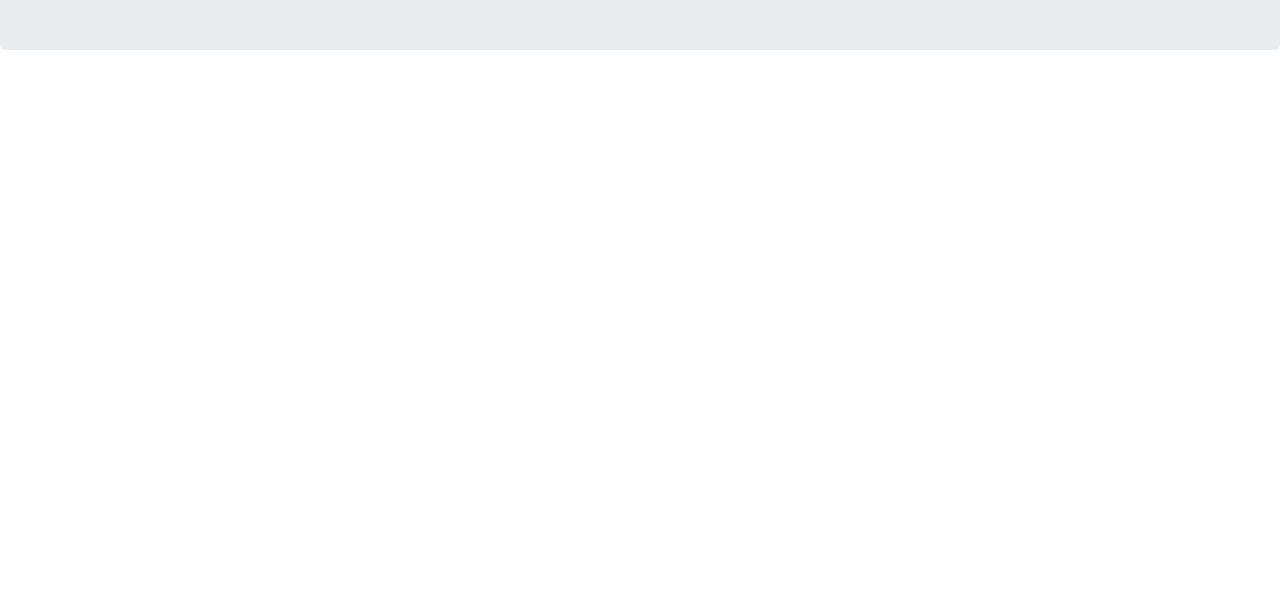
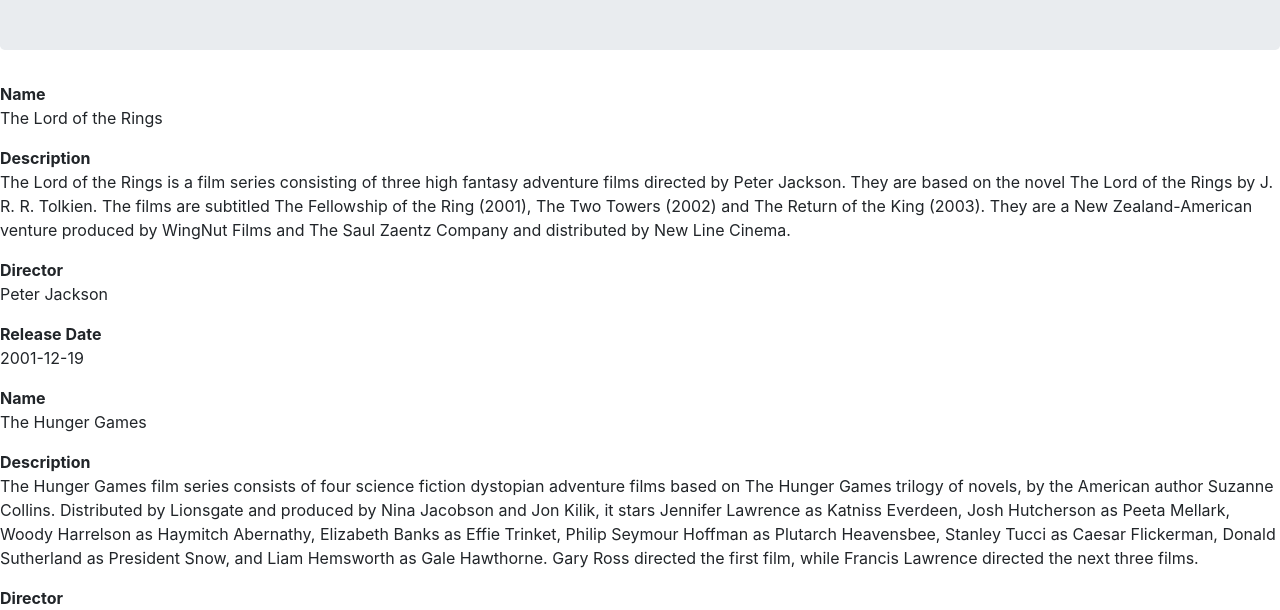
Before and after one commit to VictorESC/practica_vuejs_introduccion, a website: page index.html in a window 1280 px wide. Shown: the part 190-800 px from the top of the page. Drawn offline with nearby package versions, Linux system fonts and the light colour scheme.

Commit message:
v-for v-for v-for v-for v-for

```diff
--- a/index.html
+++ b/index.html
@@ -35,7 +35,16 @@
                 <h1>{{ col.collection.title }}</h1>
             </div>
             <div>
-
+                <div v-for="item in col.collection.items">
+                    <dl v-for="pelicula in item.data">
+                        <dt>
+                            {{ pelicula.prompt }}
+                        </dt>
+                        <dd>
+                            {{ pelicula.value }}
+                        </dd>
+                    </dl>
+                </div>
             </div>
 
 
```
